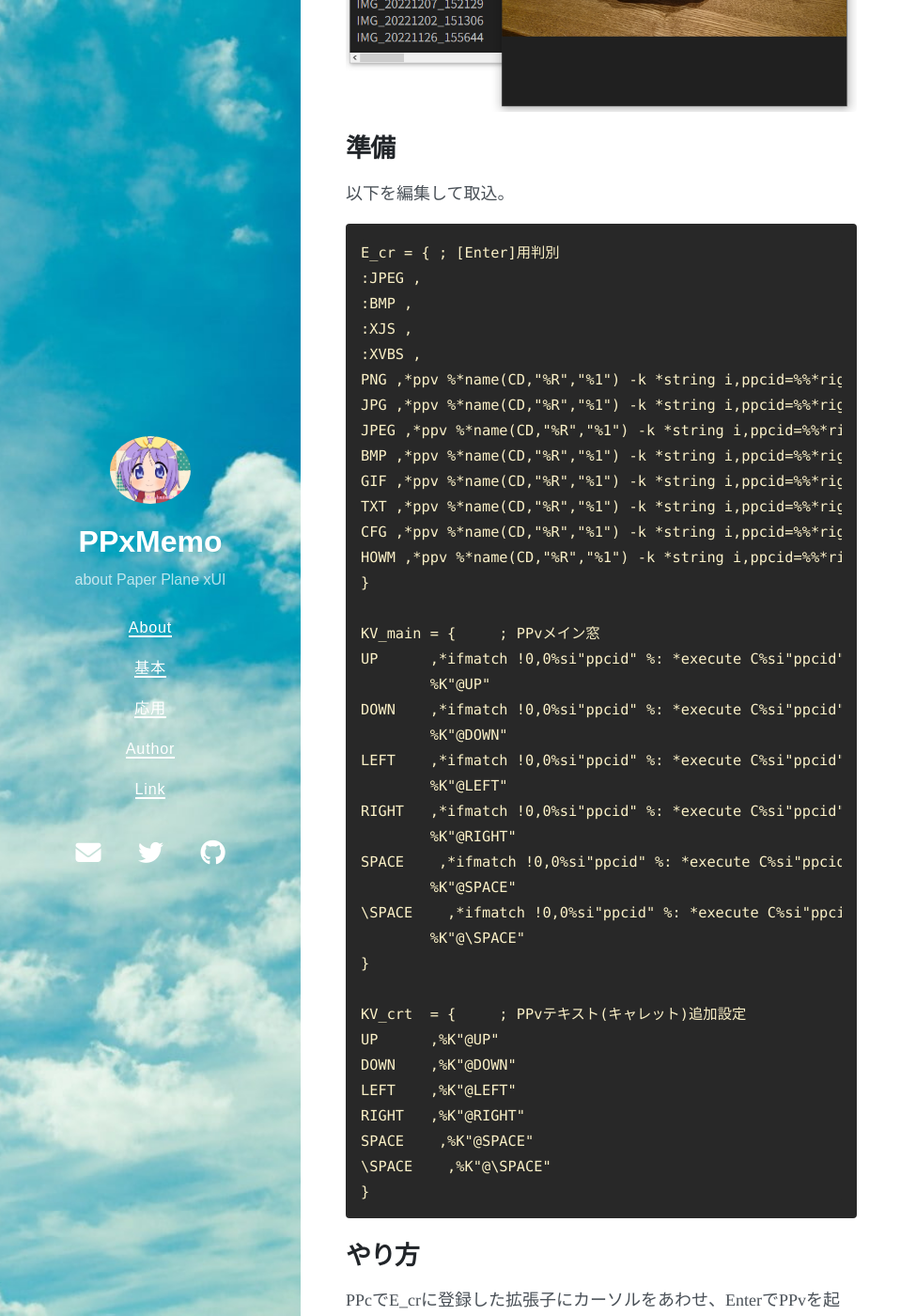
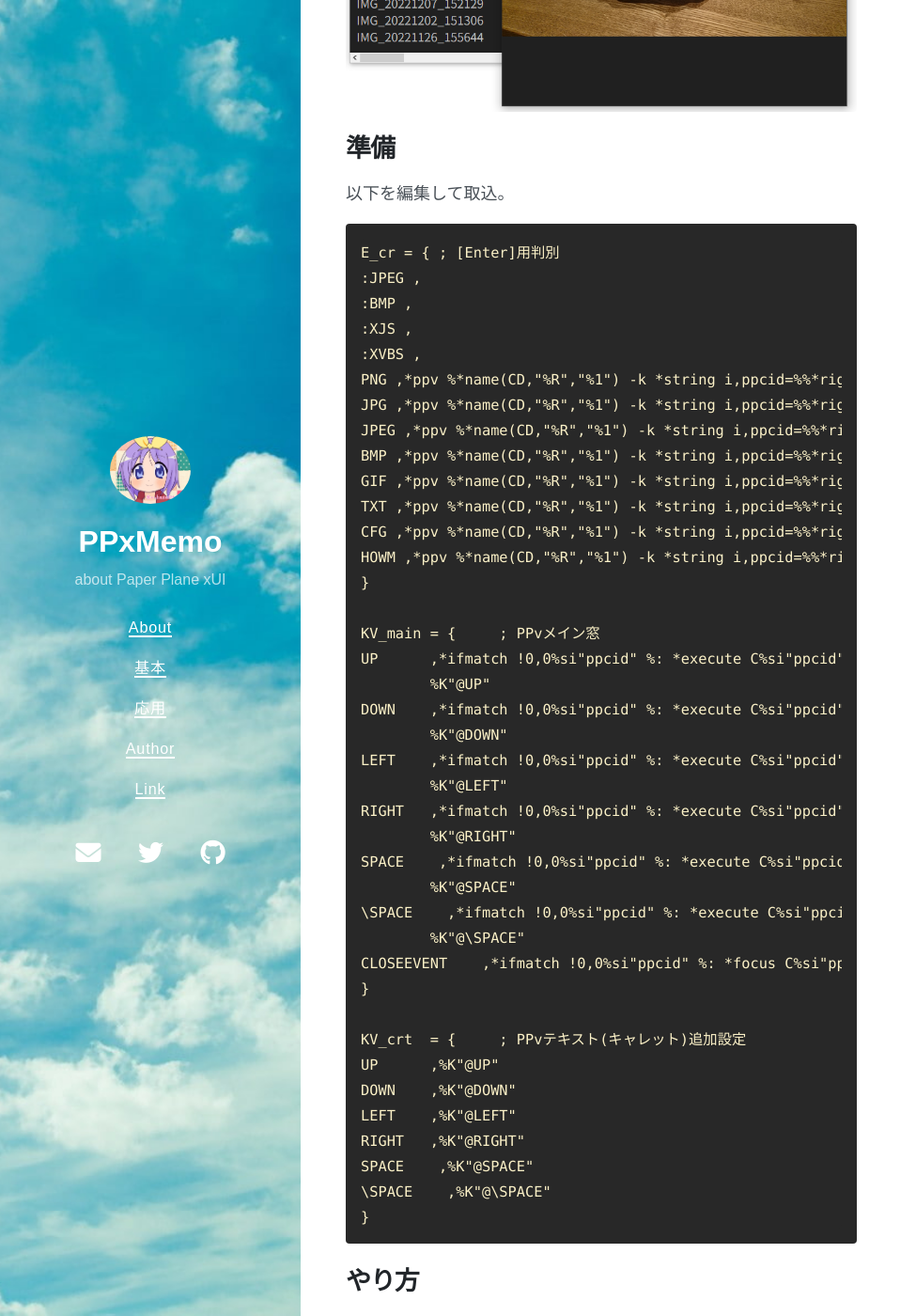
Before and after one commit to tukasa/ppxmemo, a Jekyll site: the page built from my_collections/_advanced/ppvsync01.md, in a window 1280 px wide and 1400 px high, scrolled down 507 px. Shown: the whole window at 94% size, without its empty margins (0-975 px from the left). Built offline with Jekyll 4.4.1, drawn with Linux system fonts in a browser that asks for light colours; nearby versions of some CDN libraries; some of the changed text lies outside the part shown.

Commit message:
PPVを閉じたときに起動PPcにフォーカス。またPPvをPPcの真ん中に表示するように

```diff
--- a/my_collections/_advanced/ppvsync01.md
+++ b/my_collections/_advanced/ppvsync01.md
@@ -19,14 +19,14 @@ E_cr = { ; [Enter]用判別
 :BMP ,
 :XJS ,
 :XVBS ,
-PNG ,*ppv %*name(CD,"%R","%1") -k *string i,ppcid=%%*rightstr("%n", 1)
-JPG ,*ppv %*name(CD,"%R","%1") -k *string i,ppcid=%%*rightstr("%n", 1)
-JPEG ,*ppv %*name(CD,"%R","%1") -k *string i,ppcid=%%*rightstr("%n", 1)
-BMP ,*ppv %*name(CD,"%R","%1") -k *string i,ppcid=%%*rightstr("%n", 1)
-GIF ,*ppv %*name(CD,"%R","%1") -k *string i,ppcid=%%*rightstr("%n", 1)
-TXT ,*ppv %*name(CD,"%R","%1") -k *string i,ppcid=%%*rightstr("%n", 1)
-CFG ,*ppv %*name(CD,"%R","%1") -k *string i,ppcid=%%*rightstr("%n", 1)
-HOWM ,*ppv %*name(CD,"%R","%1") -k *string i,ppcid=%%*rightstr("%n", 1)
+PNG ,*ppv %*name(CD,"%R","%1") -k *string i,ppcid=%%*rightstr("%n", 1) %%: *fitwindow %N,%%N,20
+JPG ,*ppv %*name(CD,"%R","%1") -k *string i,ppcid=%%*rightstr("%n", 1) %%: *fitwindow %N,%%N,20
+JPEG ,*ppv %*name(CD,"%R","%1") -k *string i,ppcid=%%*rightstr("%n", 1) %%: *fitwindow %N,%%N,20
+BMP ,*ppv %*name(CD,"%R","%1") -k *string i,ppcid=%%*rightstr("%n", 1) %%: *fitwindow %N,%%N,20
+GIF ,*ppv %*name(CD,"%R","%1") -k *string i,ppcid=%%*rightstr("%n", 1) %%: *fitwindow %N,%%N,20
+TXT ,*ppv %*name(CD,"%R","%1") -k *string i,ppcid=%%*rightstr("%n", 1) %%: *fitwindow %N,%%N,20
+CFG ,*ppv %*name(CD,"%R","%1") -k *string i,ppcid=%%*rightstr("%n", 1) %%: *fitwindow %N,%%N,20
+HOWM ,*ppv %*name(CD,"%R","%1") -k *string i,ppcid=%%*rightstr("%n", 1) %%: *fitwindow %N,%%N,20
 }
 
 KV_main	= {	; PPvメイン窓
@@ -42,6 +42,7 @@ SPACE    ,*ifmatch !0,0%si"ppcid" %: *execute C%si"ppcid",%%K"@SPACE" %: *ppv -b
 	%K"@SPACE"
 \SPACE    ,*ifmatch !0,0%si"ppcid" %: *execute C%si"ppcid",%%K"@\SPACE" %: *ppv -bootid:%*rightstr("%n", 1) -r %*extract(C%si"ppcid""%(%*name(CD,"%R","%1")%)") %: *stop
 	%K"@\SPACE"
+CLOSEEVENT    ,*ifmatch !0,0%si"ppcid" %: *focus C%si"ppcid" %: *stop
 }
 
 KV_crt	= {	; PPvテキスト(キャレット)追加設定
```
Also changed, not shown: other parts of my_collections/_advanced/ppvsync01.md (+1 -1 lines), my_collections/_basic/cust03.md (+2 -2 lines), my_collections/_basic/module03.md (+10 -1 lines).
